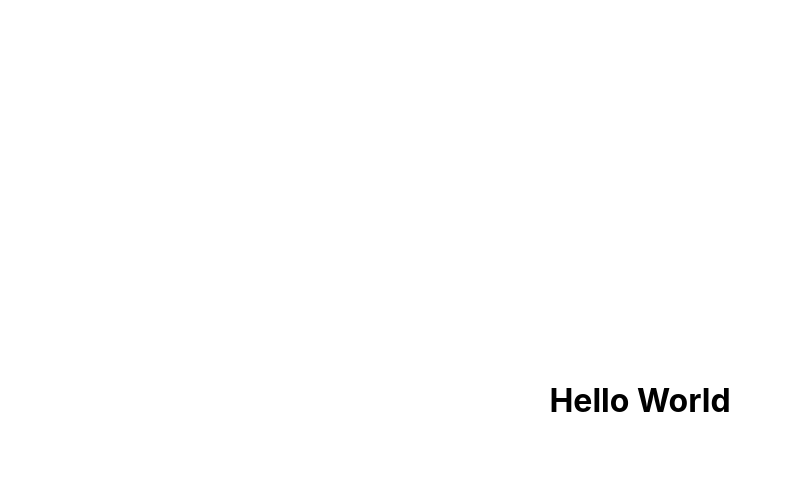
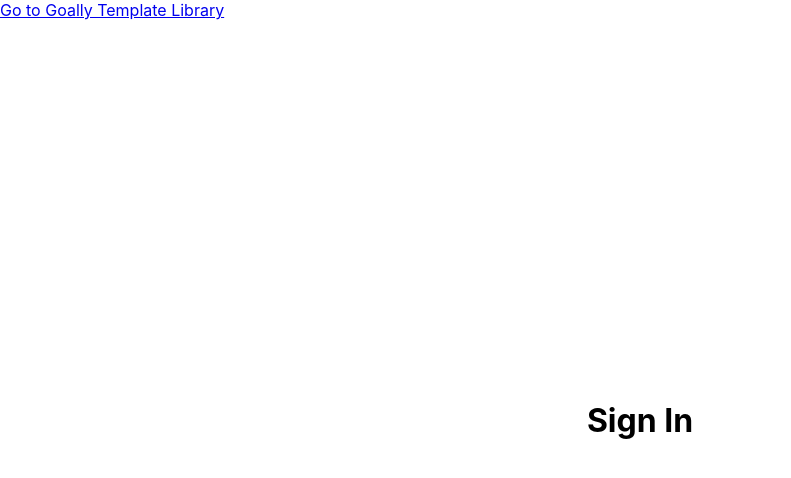
Before and after one commit to NikoraDmytro/ReactPractise, a React (Create React App) app: page / in a window 1280 px wide. Shown: the top 478 px of the page, without its empty margins (0-791 px from the left). Built offline with nearby package versions, Linux system fonts and the light colour scheme.

Commit message:
Added routing.

```diff
--- a/package.json
+++ b/package.json
@@ -10,8 +10,11 @@
     "@types/node": "^12.20.15",
     "@types/react": "^17.0.11",
     "@types/react-dom": "^17.0.8",
+    "@types/react-router-dom": "^5.1.7",
+    "node-sass": "^6.0.1",
     "react": "^17.0.2",
     "react-dom": "^17.0.2",
+    "react-router-dom": "^5.2.0",
     "react-scripts": "4.0.3",
     "typescript": "^4.3.4",
     "web-vitals": "^1.1.2"
--- a/src/App.tsx
+++ b/src/App.tsx
@@ -1,8 +1,21 @@
 import React from "react";
-import { CenteredDiv } from "./component/CenteredDiv";
+import { BrowserRouter as Router, Switch, Route } from "react-router-dom";
+import { GoallyTemplateLibrary } from "./pages/GoallyTemplateLibrary";
+import { Authorization } from "./pages/Authorization";
 
 function App(): JSX.Element {
-  return <CenteredDiv title="Hello World" />;
+  return (
+    <Router>
+      <Switch>
+        <Route exact path="/">
+          <Authorization />
+        </Route>
+        <Route path="/:userToken">
+          <GoallyTemplateLibrary />
+        </Route>
+      </Switch>
+    </Router>
+  );
 }
 
 export default App;
--- a/src/component/CenteredDiv.tsx
+++ b/src/component/CenteredDiv.tsx
@@ -1,5 +1,5 @@
 import React from "react";
-import "./styles.css";
+import "./styles.scss";
 
 type CenteredDivProps = {
   title: string;
--- /dev/null
+++ b/src/pages/Authorization.tsx
@@ -0,0 +1,14 @@
+import React from "react";
+import { Link } from "react-router-dom";
+import { CenteredDiv } from "./../component/CenteredDiv";
+
+export const Authorization = (): JSX.Element => {
+  return (
+    <>
+      <header>
+        <Link to="/234">Go to Goally Template Library</Link>
+      </header>
+      <CenteredDiv title="Sign In" />
+    </>
+  );
+};
--- /dev/null
+++ b/src/pages/GoallyTemplateLibrary.tsx
@@ -0,0 +1,11 @@
+import React from "react";
+
+export const GoallyTemplateLibrary = (): JSX.Element => {
+  return (
+    <ul>
+      <li>Some</li>
+      <li>Random</li>
+      <li>List</li>
+    </ul>
+  );
+};
```
Also changed, not shown: src/component/styles.scss (renamed from src/component/styles.css), 1 other file (tests, documents, lock files or other folders).
